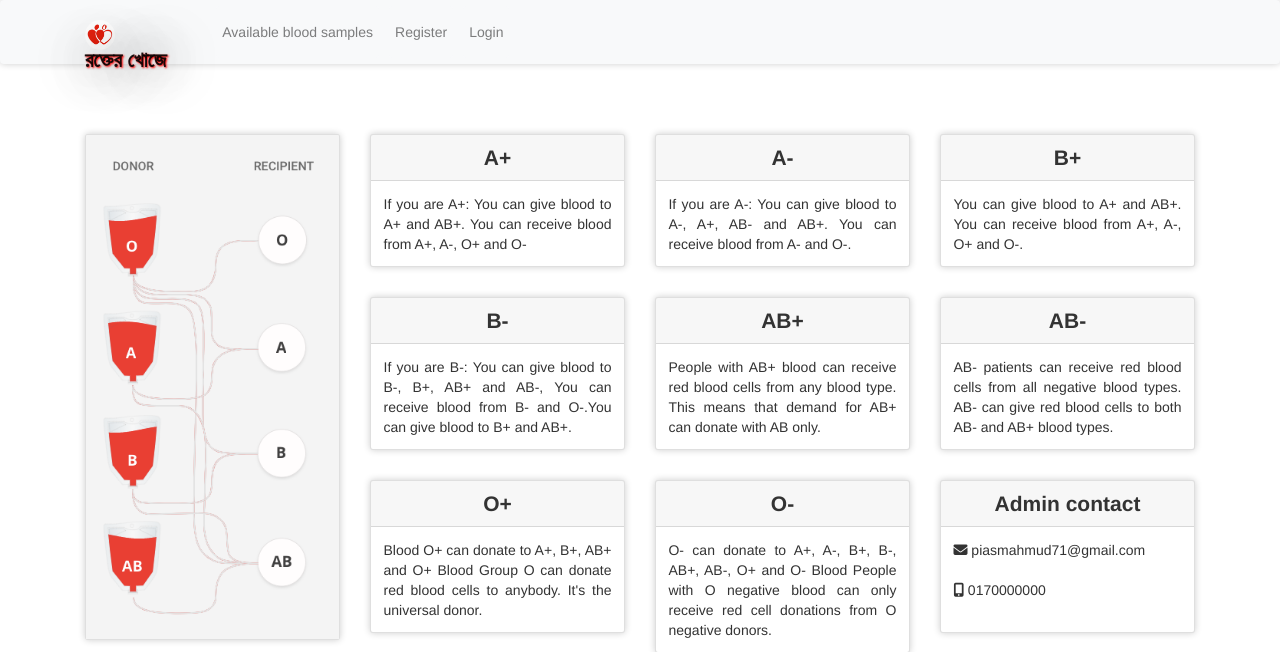
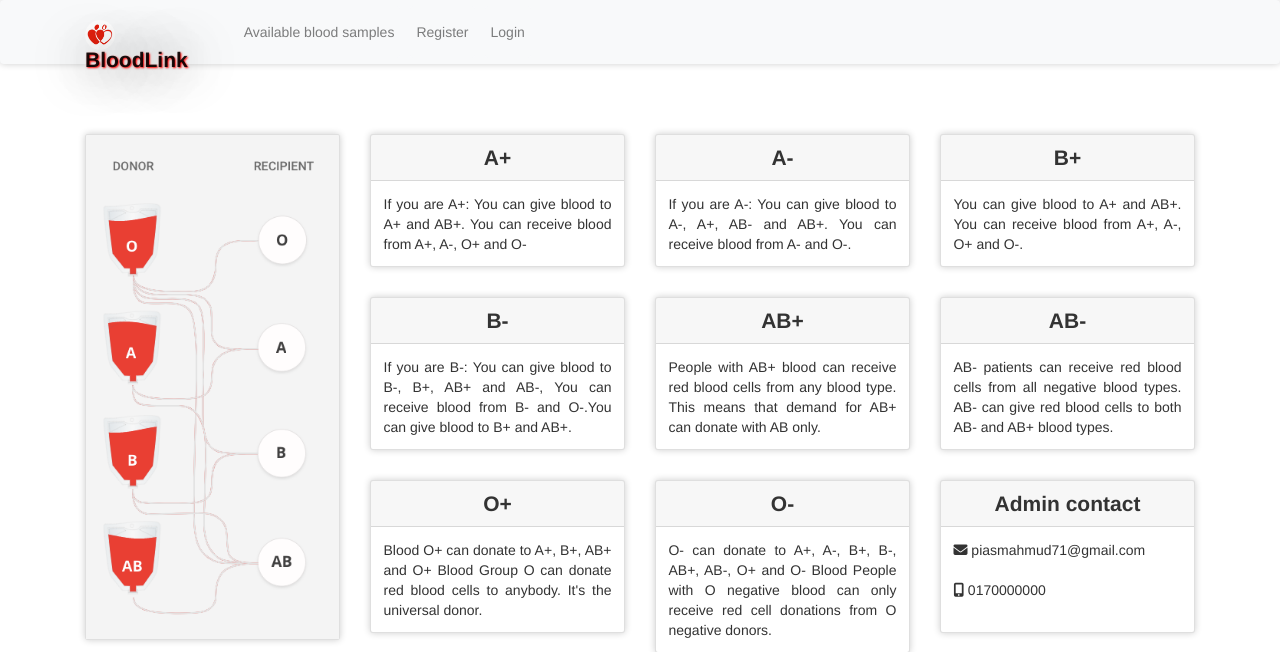
Before and after one commit to pieas71/bloodbank, a PHP site: page / in a window 1280 px wide. Shown: the top 652 px of the page. Run offline with PHP 8.4, Linux system fonts and the light colour scheme; some libraries are stand-ins or nearby versions.

Commit message:
homepage redesign

```diff
--- a/header.php
+++ b/header.php
@@ -1,6 +1,7 @@
 <nav class="navbar navbar-expand-sm navbar-light bg-light sticky-top">
 	<div class="container">
-		<a class="navbar-brand" href="index.php"><img src="image/favicon.jpg" width="30" height="30" class="rounded-circle">রক্তের খোজে</a>
+		<a class="navbar-brand" href="index.php"><img src="image/favicon.jpg" width="30" height="30" class="rounded-circle">BloodLink
+        </a>
 
           <button class="navbar-toggler" type="button" data-toggle="collapse" data-target="#collapsibleNavbar"><i class="fas fa-align-left"></i></span>
           </button>
--- a/index.php
+++ b/index.php
@@ -4,7 +4,7 @@
     ?>
 <!DOCTYPE html>
 <html>
-<?php $title="Bloodbank | home page"; ?>
+<?php $title="BloodLink | home page"; ?>
 <?php require 'head.php'; ?>
 <body>
     <?php require 'header.php'; ?>
```
